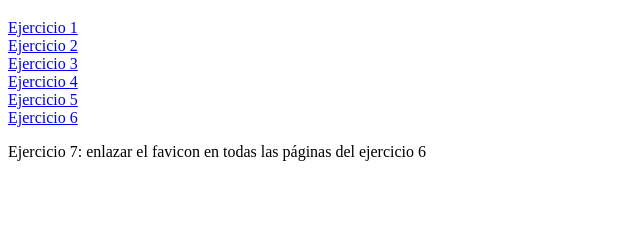
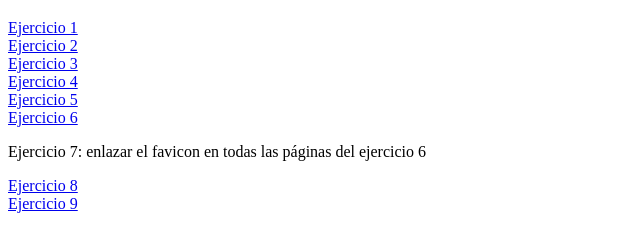
Before and after one commit to JVanZh/ejercicioshtml.html, a plain HTML site: page index.html in a window 1280 px wide. Shown: the part 61-308 px from the top of the page, without its empty margins (0-640 px from the left). Drawn offline with Linux system fonts and the light colour scheme.

Commit message:
Add files via upload
Index para ejercicio 8

```diff
--- a/index.html
+++ b/index.html
@@ -16,5 +16,7 @@
     <a href="./Ejercicio 5.html" target="_self">Ejercicio 5</a> <br>
     <a href="./Ejercicio 6/indiceEj6.html" target="_blank">Ejercicio 6</a> <br>
     <p>Ejercicio 7: enlazar el favicon en todas las páginas del ejercicio 6 </p>
+    <a href="./Ejercicio 8.html">Ejercicio 8</a> <br>
+    <a href="./Ejercicio 9.html">Ejercicio 9</a> <br>
 </body>
 </html>
```
